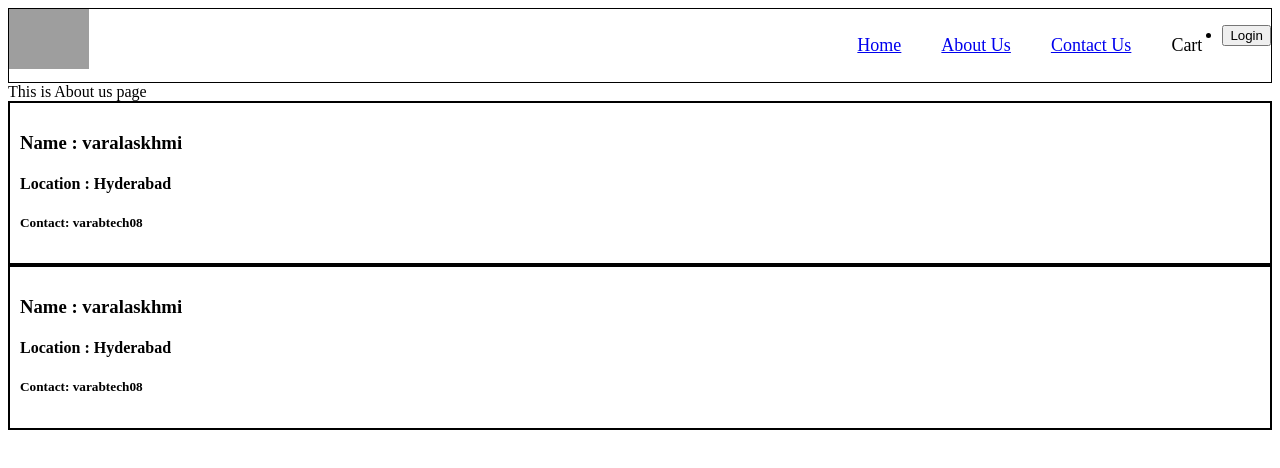
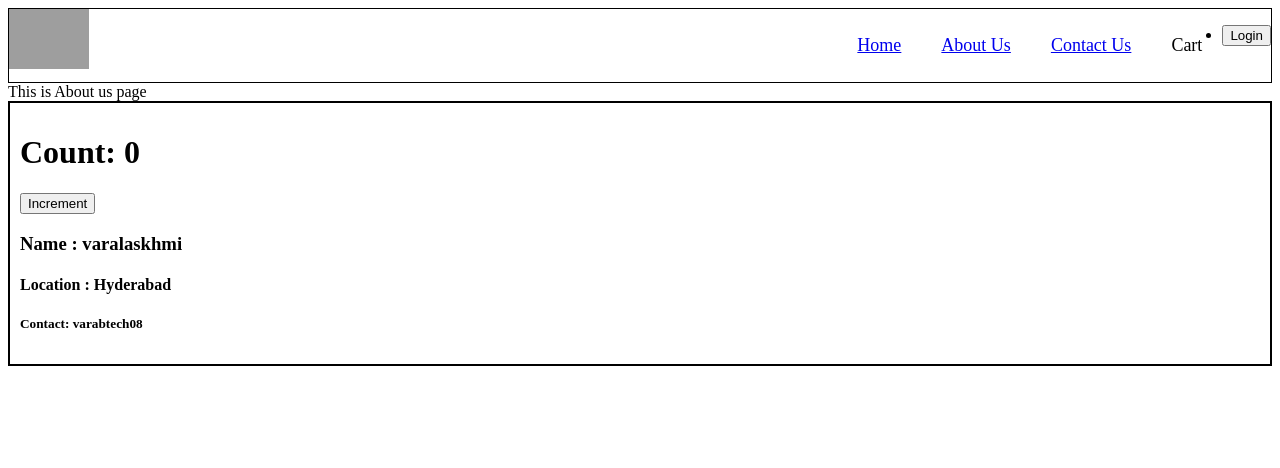
Before and after one commit to varaTheCoder/namasthe-react, a React (Vite) app: page /About in a window 1280 px wide. Shown: the top 468 px of the page. Built offline with nearby package versions, Linux system fonts and the light colour scheme; grey boxes are pictures that could not be loaded.

Commit message:
state variable update in class components

```diff
--- a/src/components/About.js
+++ b/src/components/About.js
@@ -5,7 +5,7 @@ const About = () => {
   return(
   <>
     <div>This is About us page</div>
-    <User name='varalaskhmi' location='Hyderabad' contact='varabtech08' />
+    {/* <User name='varalaskhmi' location='Hyderabad' contact='varabtech08' /> */}
     <UserClass name='varalaskhmi' location='Hyderabad' contact='varabtech08' />
   </>
   );
--- a/src/components/User.js
+++ b/src/components/User.js
@@ -1,6 +1,10 @@
+import { useState } from "react";
+
 let User = (props) => {
+    let count = useState(0)
     return (
         <div className="user-card">
+            <h1>Count: {count} </h1>
             <h3>Name : {props.name}</h3>
             <h4>Location : {props.location}</h4>
             <h5>Contact: {props.contact} </h5>
--- a/src/components/UserClass.js
+++ b/src/components/UserClass.js
@@ -3,11 +3,23 @@ import React from "react";
 class UserClass extends React.Component {
     constructor(props) {
         super(props)
+
+        this.state = {
+            count : 0,
+            count2 : 2
+        }
     }
+
 render() {
      const {name, location, contact} = this.props; //Object destructring
     return (
         <div className="user-card">
+            <h1>Count: {this.state.count} </h1>
+            <button onClick={() => {
+                this.setState({
+                    count : this.state.count + 1
+                })
+            }}>Increment</button>
             <h3>Name : {name}</h3>
             <h4>Location : {location}</h4>
             <h5>Contact: {contact} </h5>
```
